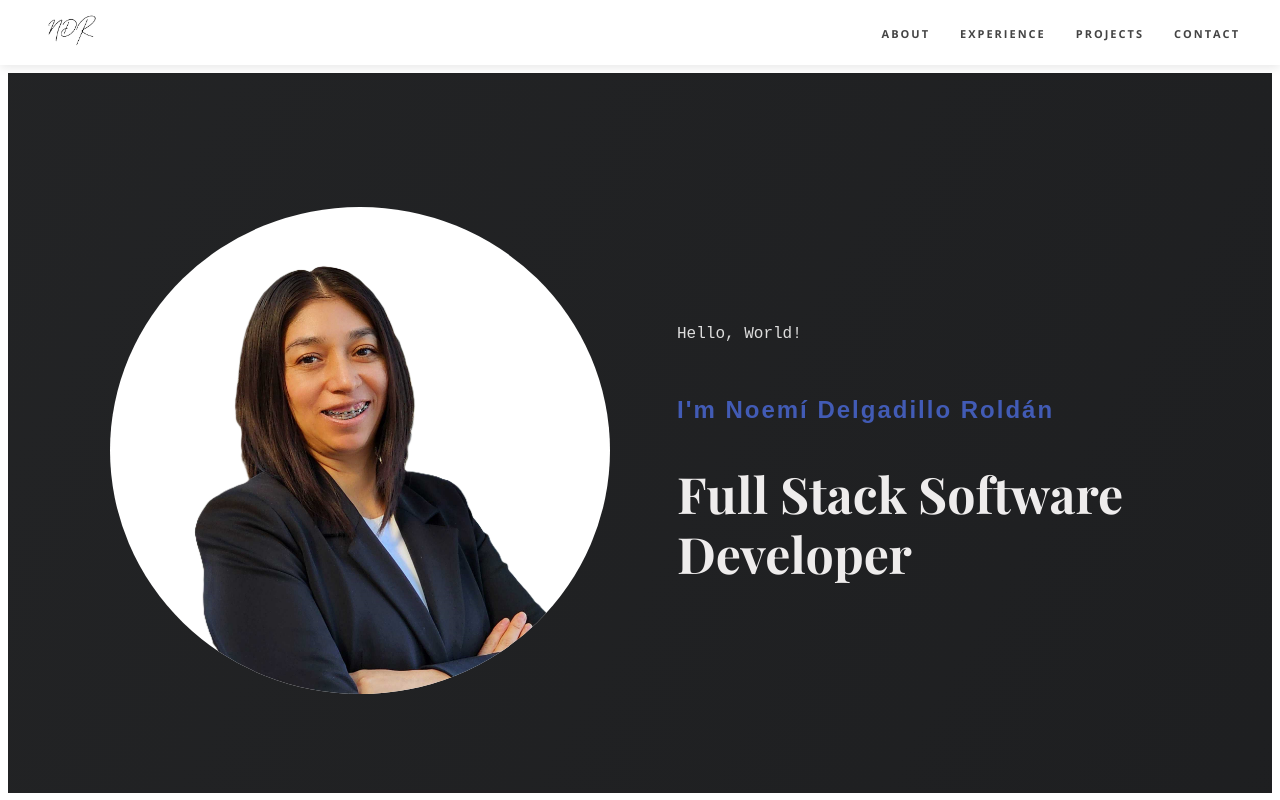
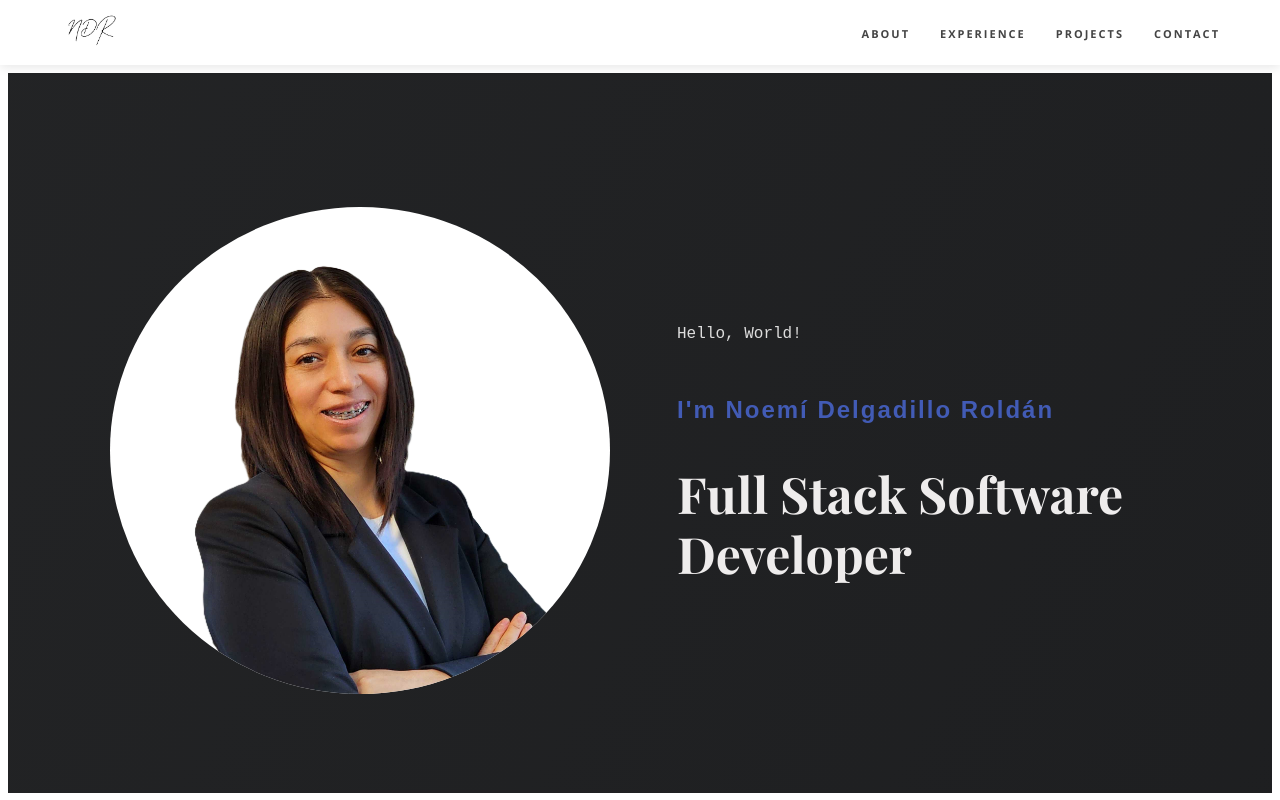
Before and after one commit to NoemiDR24/Noemi-Portfolio-Frontend, a React (Vite) app: page / in a window 1280 px wide. Shown: the top 800 px of the page. Built offline with nearby package versions, Linux system fonts and the light colour scheme; a web font is replaced by a local one.

Commit message:
responsive design update

```diff
--- a/src/index.css
+++ b/src/index.css
@@ -75,3 +75,13 @@ body {
 .h-50 {
     height: 50px;
 }
+
+/* Avoiding horizontal scroll  */
+html, body {
+  overflow-x: hidden;
+  max-width: 100%;
+}
+
+* {
+  box-sizing: border-box;
+}
```
